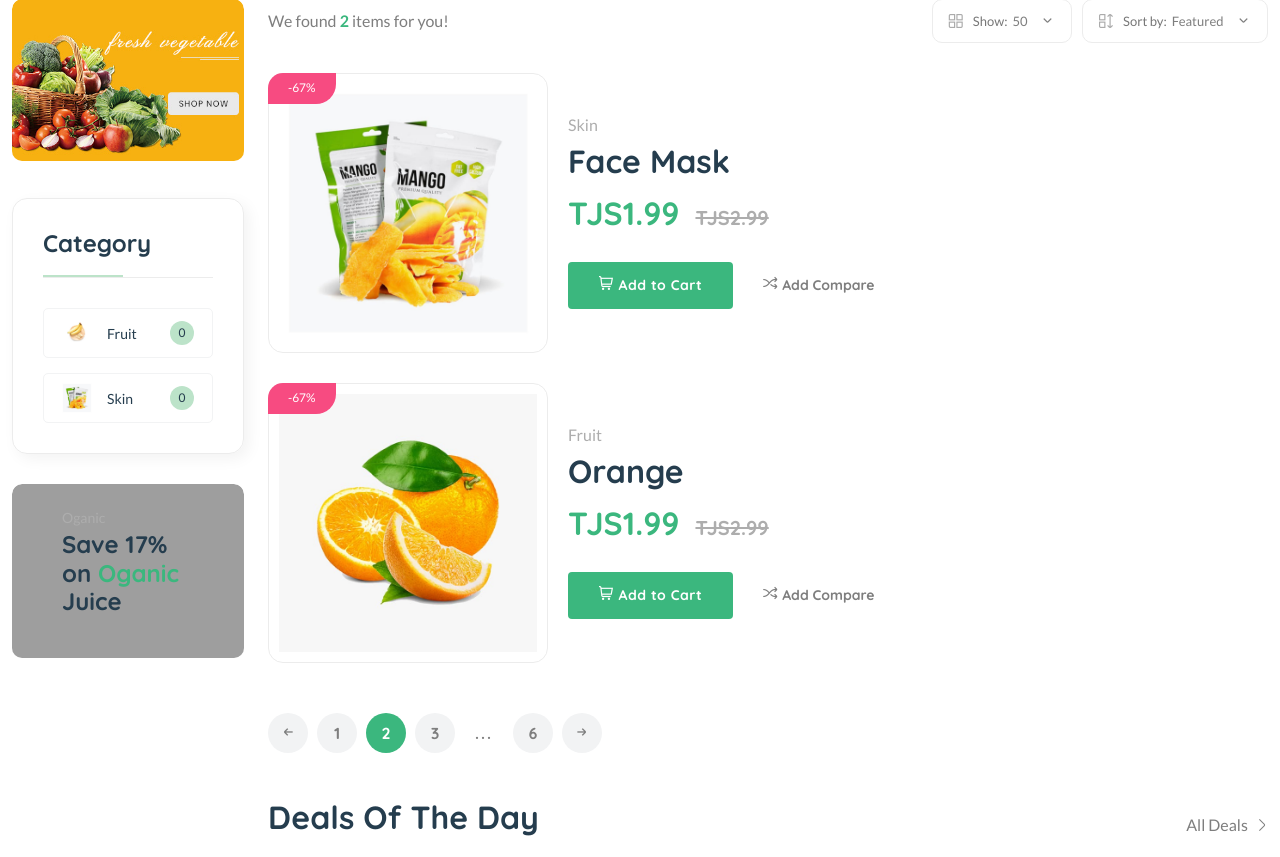
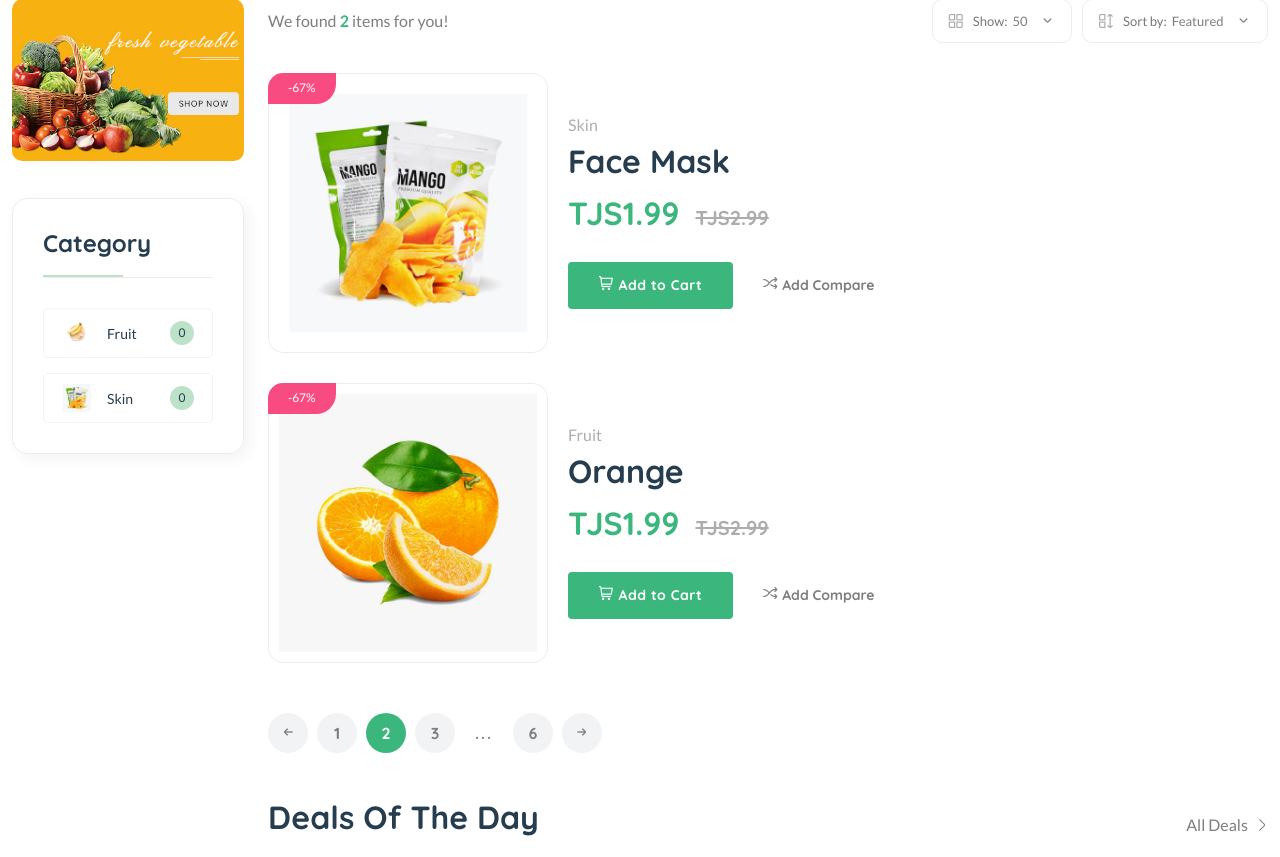
Before and after one commit to Marhabo-R/My_FYP, a Django app: a page that uses alicart/templates/core/vendor-detail.html in a window 1280 px wide. Shown: the part 706-1563 px from the top of the page. Run offline with Django 3.2, Linux system fonts and the light colour scheme; data comes from the database, SQL or seed files in the repository; both versions use the stored data as it was before the commit; parts of the project's set-up code (start-up, migrations or seed data) failed here and were passed over; some libraries are stand-ins or nearby versions; grey boxes are pictures that could not be loaded.

Commit message:
WIth changes

```diff
--- a/alicart/templates/core/vendor-detail.html
+++ b/alicart/templates/core/vendor-detail.html
@@ -361,15 +361,6 @@
                     </div>
                     <!-- Fillter By Price -->
 
-                    <div class="banner-img wow fadeIn mb-lg-0 animated d-lg-block d-none">
-                        <img src="{% static 'assets/imgs/banner/banner-11.png' %}" alt="" />
-                        <div class="banner-text">
-                            <span>Oganic</span>
-                            <h4>
-                                Save 17% <br /> on <span class="text-brand">Oganic</span><br /> Juice
-                            </h4>
-                        </div>
-                    </div>
                 </div>
             </div>
         </div>
```
Also changed, not shown: alicart/db.sqlite3 (deleted).
